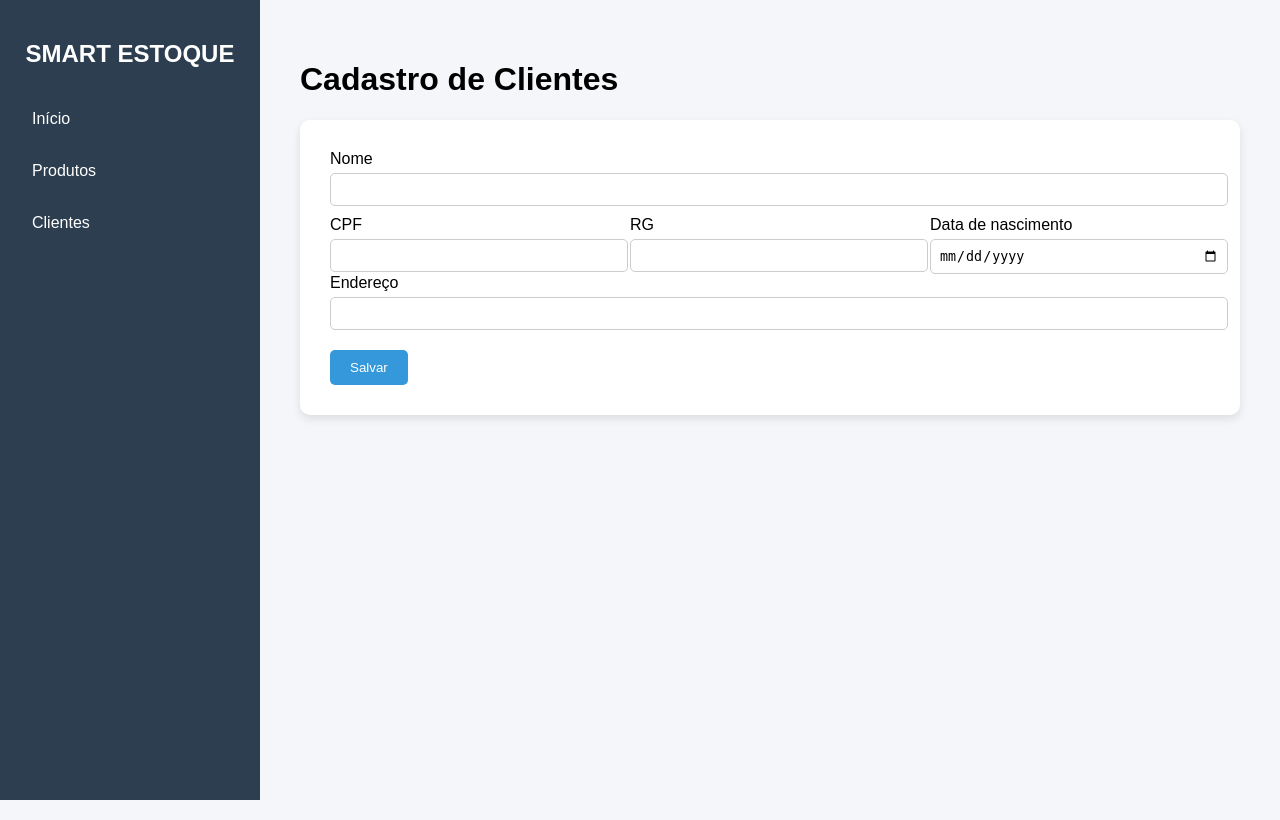
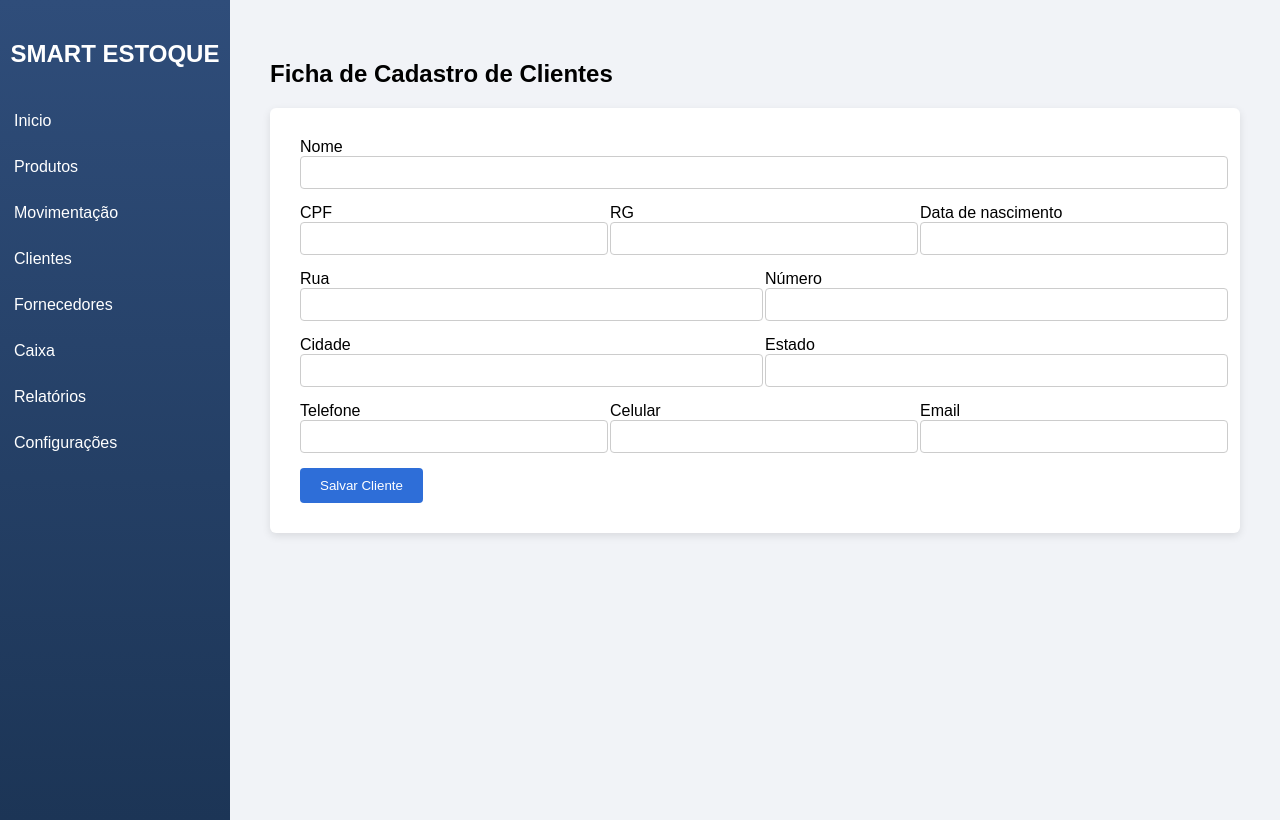
Before and after one commit to mariprudente/SmartEstoque, a Flask app: page /clientes in a window 1280 px wide. Run offline with Flask 3, Linux system fonts and the light colour scheme.

Commit message:
estrutura inicial do sistema com dashboard e cadastro de clientes

```diff
--- a/app.py
+++ b/app.py
@@ -1,5 +1,5 @@
-from flask import Flask, render_template, request, redirect
-from models import db, Cliente, Produto, Fornecedor
+from flask import Flask, render_template
+from models import db
 
 app = Flask(__name__)
 
@@ -9,93 +9,40 @@ app.config['SQLALCHEMY_TRACK_MODIFICATIONS'] = False
 db.init_app(app)
 
 
-# ======================
-# INICIO
-# ======================
-
 @app.route('/')
 def index():
+    return render_template('index.html')
 
-    return render_template('menu.html')
-
-
-# ======================
-# CLIENTES
-# ======================
 
 @app.route('/clientes')
 def clientes():
-
-    lista = Cliente.query.all()
-
-    return render_template(
-        'clientes.html',
-        clientes=lista
-    )
+    return render_template('clientes.html')
 
 
-@app.route('/add_cliente', methods=['POST'])
-def add_cliente():
+@app.route('/fornecedores')
+def fornecedores():
+    return render_template('fornecedores.html')
 
-    nome = request.form['nome']
-    telefone = request.form['telefone']
-    email = request.form['email']
-
-    novo = Cliente(
-        nome=nome,
-        telefone=telefone,
-        email=email
-    )
-
-    db.session.add(novo)
-    db.session.commit()
-
-    return redirect('/clientes')
-
-
-# ======================
-# PRODUTOS
-# ======================
 
 @app.route('/produtos')
 def produtos():
-
-    lista = Produto.query.all()
-
-    return render_template(
-        'produtos.html',
-        produtos=lista
-    )
+    return render_template('produtos.html')
 
 
-# ======================
-# FORNECEDORES
-# ======================
-
-@app.route('/fornecedores')
-def fornecedores():
-
-    lista = Fornecedor.query.all()
-
-    return render_template(
-        'fornecedores.html',
-        fornecedores=lista
-    )
+@app.route('/movimentacao')
+def movimentacao():
+    return "<h2>Movimentação em construção</h2>"
 
 
-# ======================
-# BANCO
-# ======================
-
-with app.app_context():
-
-    db.create_all()
+@app.route('/caixa')
+def caixa():
+    return "<h2>Caixa em construção</h2>"
 
 
-# ======================
-# RODAR
-# ======================
+@app.route('/relatorios')
+def relatorios():
+    return "<h2>Relatórios em construção</h2>"
+
 
 if __name__ == '__main__':
-
     app.run(debug=True)
--- a/static/style.css
+++ b/static/style.css
@@ -1,23 +1,21 @@
 body{
 margin:0;
 font-family:Arial;
-background:#f4f6f9;
+background:#f1f3f7;
 }
-
-/* layout */
 
 .container{
 display:flex;
-height:100vh;
 }
 
-/* menu lateral */
+/* MENU LATERAL */
 
 .sidebar{
-width:220px;
-background:#2c3e50;
+width:230px;
+height:100vh;
+background:linear-gradient(#2f4d7a,#1c3556);
 color:white;
-padding:20px;
+padding-top:20px;
 }
 
 .sidebar h2{
@@ -28,83 +26,92 @@ margin-bottom:30px;
 .sidebar a{
 display:block;
 color:white;
+padding:14px;
 text-decoration:none;
-padding:12px;
-margin-bottom:10px;
-border-radius:5px;
+font-size:16px;
 }
 
 .sidebar a:hover{
-background:#34495e;
+background:rgba(255,255,255,0.15);
 }
 
-/* área principal */
+/* CONTEÚDO */
 
-.main{
+.content{
 flex:1;
 padding:40px;
 }
 
-/* cards */
+/* DASHBOARD */
 
 .cards{
 display:grid;
-grid-template-columns:repeat(2,200px);
-gap:30px;
-margin-top:40px;
+grid-template-columns:repeat(3,1fr);
+gap:25px;
+margin-top:30px;
 }
 
 .card{
-background:white;
-padding:40px;
-text-align:center;
-border-radius:10px;
-box-shadow:0 4px 10px rgba(0,0,0,0.1);
+height:150px;
+border-radius:8px;
+display:flex;
+flex-direction:column;
+justify-content:center;
+align-items:center;
+color:white;
+font-size:22px;
 text-decoration:none;
-color:black;
-font-size:20px;
+box-shadow:0 4px 10px rgba(0,0,0,0.2);
 }
 
 .card i{
-font-size:40px;
+font-size:45px;
 margin-bottom:10px;
-display:block;
 }
 
-/* formulário */
+/* CORES */
+
+.produto{background:#f57c00;}
+.mov{background:#2e6ed8;}
+.cliente{background:#4caf50;}
+.fornecedor{background:#7b5fb3;}
+.caixa{background:#f1b531;}
+.relatorio{background:#4aa3c5;}
+
+/* FORMULÁRIOS */
 
 .form-box{
 background:white;
 padding:30px;
-border-radius:10px;
-box-shadow:0 4px 10px rgba(0,0,0,0.1);
-max-width:900px;
+border-radius:6px;
+box-shadow:0 3px 8px rgba(0,0,0,0.1);
 }
 
-.form-box input{
+.form-group{
+margin-bottom:15px;
+}
+
+input{
 width:100%;
 padding:8px;
-margin-top:5px;
 border:1px solid #ccc;
-border-radius:5px;
+border-radius:4px;
 }
 
-.linha{
+.row{
 display:flex;
 gap:20px;
-margin-top:10px;
 }
 
-.linha div{
+.row .form-group{
 flex:1;
 }
 
-.btn{
-margin-top:20px;
+button{
+background:#2e6ed8;
+color:white;
+border:none;
 padding:10px 20px;
-border:none;
-background:#3498db;
-color:white;
-border-radius:5px;
+border-radius:4px;
 cursor:pointer;
 }
--- a/templates/clientes.html
+++ b/templates/clientes.html
@@ -2,8 +2,6 @@
 <html>
 
 <head>
-
-<title>Clientes</title>
 
 <link rel="stylesheet" href="{{ url_for('static', filename='style.css') }}">
 
@@ -13,52 +11,86 @@
 
 <div class="container">
 
-<div class="sidebar">
+{% include 'menu.html' %}
 
-<h2>SMART ESTOQUE</h2>
+<div class="content">
 
-<a href="/">Início</a>
-<a href="/produtos">Produtos</a>
-<a href="/clientes">Clientes</a>
-
-</div>
-
-<div class="main">
-
-<h1>Cadastro de Clientes</h1>
+<h2>Ficha de Cadastro de Clientes</h2>
 
 <div class="form-box">
 
-<form>
-
+<div class="form-group">
 <label>Nome</label>
 <input type="text">
+</div>
 
-<div class="linha">
+<div class="row">
 
-<div>
+<div class="form-group">
 <label>CPF</label>
 <input type="text">
 </div>
 
-<div>
+<div class="form-group">
 <label>RG</label>
 <input type="text">
 </div>
 
-<div>
+<div class="form-group">
 <label>Data de nascimento</label>
-<input type="date">
+<input type="text">
 </div>
 
 </div>
 
-<label>Endereço</label>
+<div class="row">
+
+<div class="form-group">
+<label>Rua</label>
 <input type="text">
+</div>
 
-<button class="btn">Salvar</button>
+<div class="form-group">
+<label>Número</label>
+<input type="text">
+</div>
 
-</form>
+</div>
+
+<div class="row">
+
+<div class="form-group">
+<label>Cidade</label>
+<input type="text">
+</div>
+
+<div class="form-group">
+<label>Estado</label>
+<input type="text">
+</div>
+
+</div>
+
+<div class="row">
+
+<div class="form-group">
+<label>Telefone</label>
+<input type="text">
+</div>
+
+<div class="form-group">
+<label>Celular</label>
+<input type="text">
+</div>
+
+<div class="form-group">
+<label>Email</label>
+<input type="email">
+</div>
+
+</div>
+
+<button>Salvar Cliente</button>
 
 </div>
 
--- a/templates/menu.html
+++ b/templates/menu.html
@@ -1,95 +1,14 @@
-<!DOCTYPE html>
-<html>
-<head>
-
-<title>Smart Estoque</title>
-
-<link rel="stylesheet" href="{{ url_for('static', filename='style.css') }}">
-
-<link rel="stylesheet"
-href="https://cdnjs.cloudflare.com/ajax/libs/font-awesome/6.5.0/css/all.min.css">
-
-</head>
-
-<body>
-
-<div class="container">
-
 <div class="sidebar">
 
 <h2>SMART ESTOQUE</h2>
 
-<a href="/">
-<i class="fa fa-home"></i> Início
-</a>
-
-<a href="/produtos">
-<i class="fa fa-box"></i> Produtos
-</a>
-
-<a href="/clientes">
-<i class="fa fa-users"></i> Clientes
-</a>
-
-<a href="/fornecedores">
-<i class="fa fa-truck"></i> Fornecedores
-</a>
-
-<a href="/movimentacao">
-<i class="fa fa-arrows-rotate"></i> Movimentação
-</a>
-
-<a href="/caixa">
-<i class="fa fa-cash-register"></i> Caixa
-</a>
-
-<a href="/relatorios">
-<i class="fa fa-chart-bar"></i> Relatórios
-</a>
+<a href="/">Inicio</a>
+<a href="/produtos">Produtos</a>
+<a href="/movimentacao">Movimentação</a>
+<a href="/clientes">Clientes</a>
+<a href="/fornecedores">Fornecedores</a>
+<a href="/caixa">Caixa</a>
+<a href="/relatorios">Relatórios</a>
+<a href="#">Configurações</a>
 
 </div>
-
-<div class="main">
-
-<h1>SMART ESTOQUE</h1>
-
-<div class="cards">
-
-<a href="/clientes" class="card">
-<i class="fa fa-users"></i>
-<p>Clientes</p>
-</a>
-
-<a href="/produtos" class="card">
-<i class="fa fa-box"></i>
-<p>Produtos</p>
-</a>
-
-<a href="/fornecedores" class="card">
-<i class="fa fa-truck"></i>
-<p>Fornecedores</p>
-</a>
-
-<a href="/movimentacao" class="card">
-<i class="fa fa-arrows-rotate"></i>
-<p>Movimentação</p>
-</a>
-
-<a href="/caixa" class="card">
-<i class="fa fa-cash-register"></i>
-<p>Caixa</p>
-</a>
-
-<a href="/relatorios" class="card">
-<i class="fa fa-chart-bar"></i>
-<p>Relatórios</p>
-</a>
-
-</div>
-
-</div>
-
-</div>
-
-</body>
-</html>
```
Also changed, not shown: models.py (+19 -8 lines), templates/fornecedores.html (added, +25 -0 lines), templates/index.html (+38 -26 lines), templates/produtos.html (added, +25 -0 lines).
